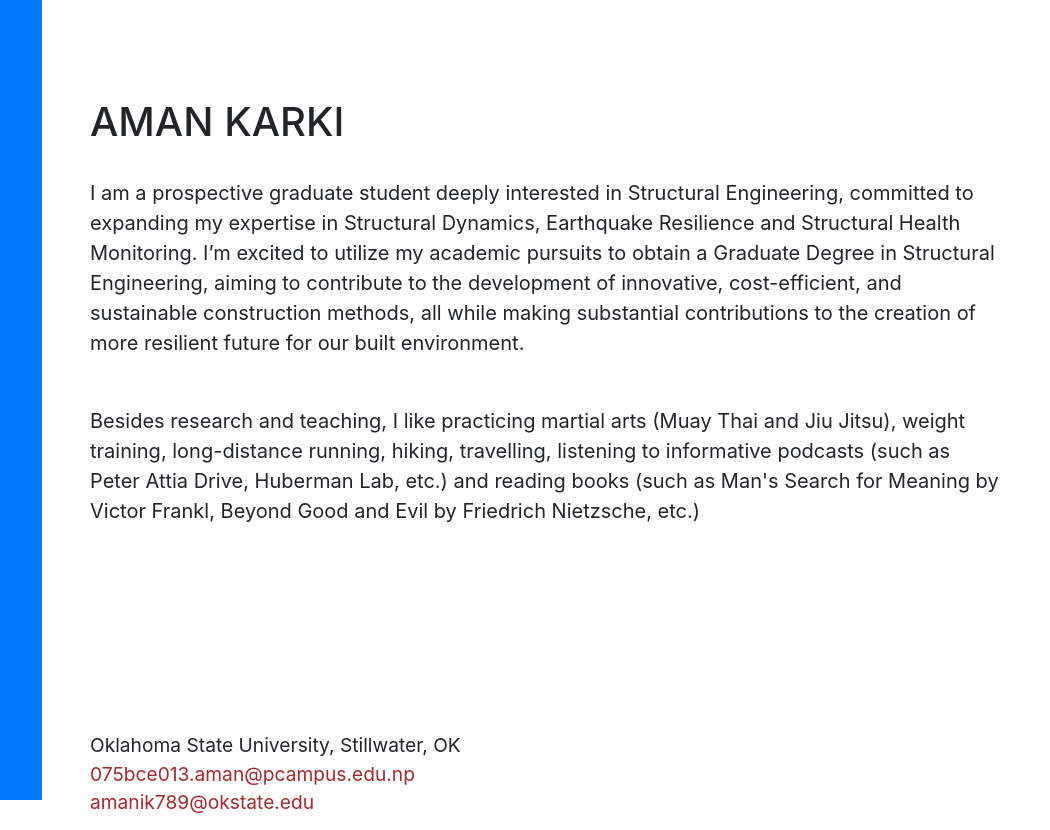
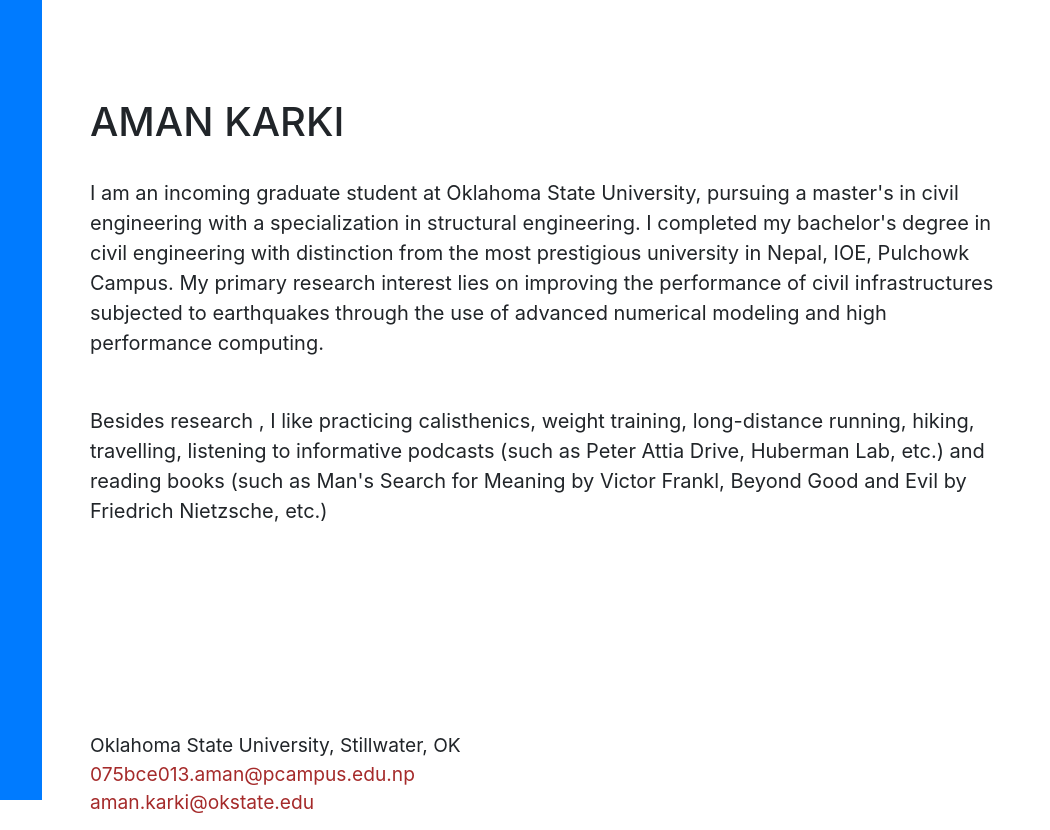
Before and after one commit to amanik789/amanik789.github.io, a website with bundled scripts: page index.html in a window 1280 px wide. Shown: the top 830 px of the page, 230-1280 px from the left. Built offline with nearby package versions, Linux system fonts and the light colour scheme; a web font is replaced by a local one.

Commit message:
Update index.html

```diff
--- a/index.html
+++ b/index.html
@@ -86,16 +86,16 @@
             <span class="my-auto">KARKI</span>
           </h1>
 
-          <p class="important mb-5"> I am a prospective graduate student deeply interested in Structural Engineering, committed to expanding my expertise in Structural Dynamics, Earthquake Resilience and Structural Health Monitoring. I’m excited to utilize my academic pursuits to obtain a Graduate Degree in Structural Engineering, aiming to contribute to the development of innovative, cost-efficient, and sustainable construction methods, all while making substantial contributions to the creation of more resilient future for our built environment. </p>
+          <p class="important mb-5"> I am an incoming graduate student at Oklahoma State University, pursuing a master's in civil engineering with a specialization in structural engineering. I completed my bachelor's degree in civil engineering with distinction from the most prestigious university in Nepal, IOE, Pulchowk Campus. My primary research interest lies on improving the performance of civil infrastructures subjected to earthquakes through the use of advanced numerical modeling and high performance computing.</p>
 
-          <p class="important mb-5">Besides research and teaching, I like practicing martial arts (Muay Thai and Jiu Jitsu), weight training, long-distance running, hiking, travelling, listening to informative podcasts (such as Peter Attia Drive, Huberman Lab, etc.) and reading books (such as Man's Search for Meaning by Victor Frankl, Beyond Good and Evil by Friedrich Nietzsche, etc.) </p>
+          <p class="important mb-5">Besides research , I like practicing calisthenics, weight training, long-distance running, hiking, travelling, listening to informative podcasts (such as Peter Attia Drive, Huberman Lab, etc.) and reading books (such as Man's Search for Meaning by Victor Frankl, Beyond Good and Evil by Friedrich Nietzsche, etc.) </p>
 
 
 
           <div style="position:relative; overflow: auto;padding-top: 8rem">
             <p style="font-size:120%";><br>Oklahoma State University, Stillwater, OK<br>
             <a href="mailto:name@email.com" style="color:brown">075bce013.aman@pcampus.edu.np</a><br>
-            <a href="mailto:name@email.com" style="color:brown">amanik789@okstate.edu</a>
+            <a href="mailto:name@email.com" style="color:brown">aman.karki@okstate.edu</a>
             <br>
 
           <div class="social-icons">
```
